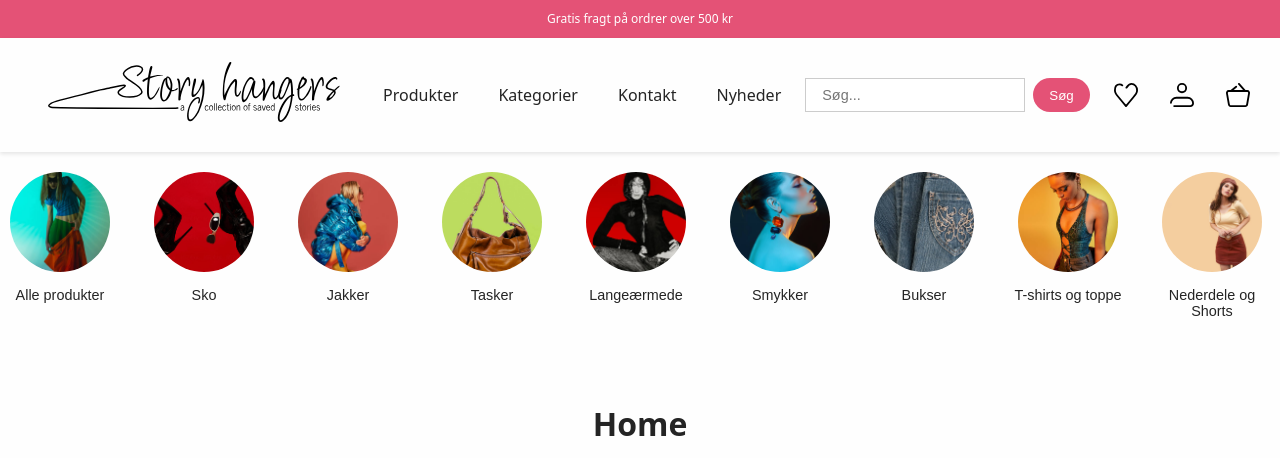
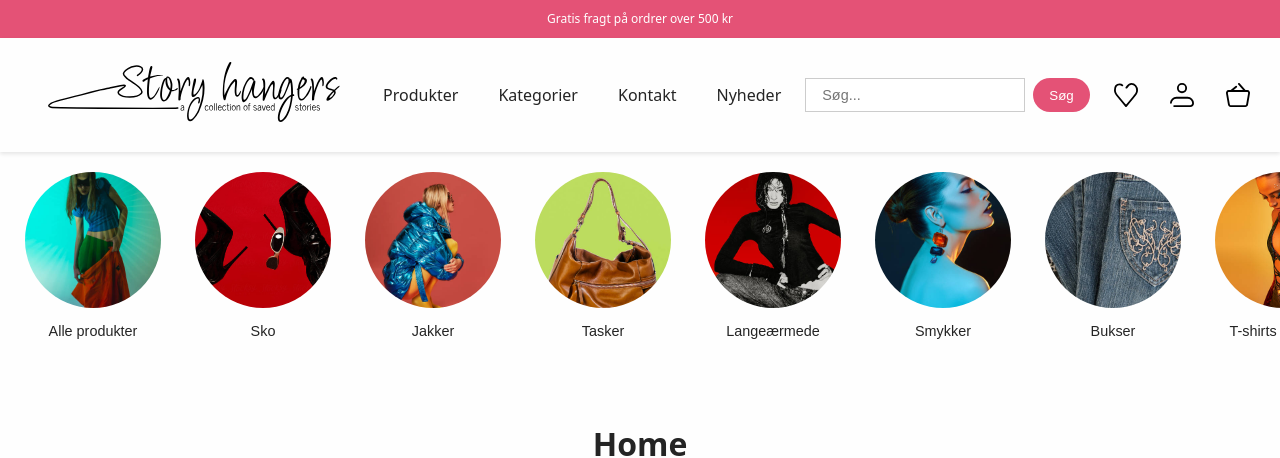
Before and after one commit to juliewboecher/customer-experience-exam, a React (Vite) app: page / in a window 1280 px wide. Shown: the top 458 px of the page. Built offline with nearby package versions, Linux system fonts and the light colour scheme.

Commit message:
Refactor category carousel layout and adjust image dimensions for improved design

```diff
--- a/src/pages/ProductPage.jsx
+++ b/src/pages/ProductPage.jsx
@@ -10,6 +10,7 @@ export default function ProductPage() {
 
   return (
     <>
+      <section className="category-carousel">
         {showCarousel && (
           <CategoryCarrusel
             categories={[
@@ -27,6 +28,7 @@ export default function ProductPage() {
             onSelectCategory={() => {}}
           />
         )}
+      </section>
       <ProductGrid
         selectedCategory={categoryFromUrl}
         searchQuery={searchQuery}
--- a/src/styles.css
+++ b/src/styles.css
@@ -431,12 +431,12 @@ footer {
 }
 
 .category-carousel-container {
-  padding: 1rem 0;
+  padding: 1rem 1rem;
 }
 
 .category-carousel {
   display: flex;
-  gap: 1.5rem;
+  gap: 1rem;
   overflow-x: auto;
   padding-bottom: 1rem;
 }
@@ -472,8 +472,8 @@ footer {
 }
 
 .category-image-wrapper {
-  width: 100px;
-  height: 100px;
+  width: 136px;
+  height: 136px;
   border: 3px solid transparent;
 }
 
```
Lines whose indentation alone changed are shown as unchanged.
